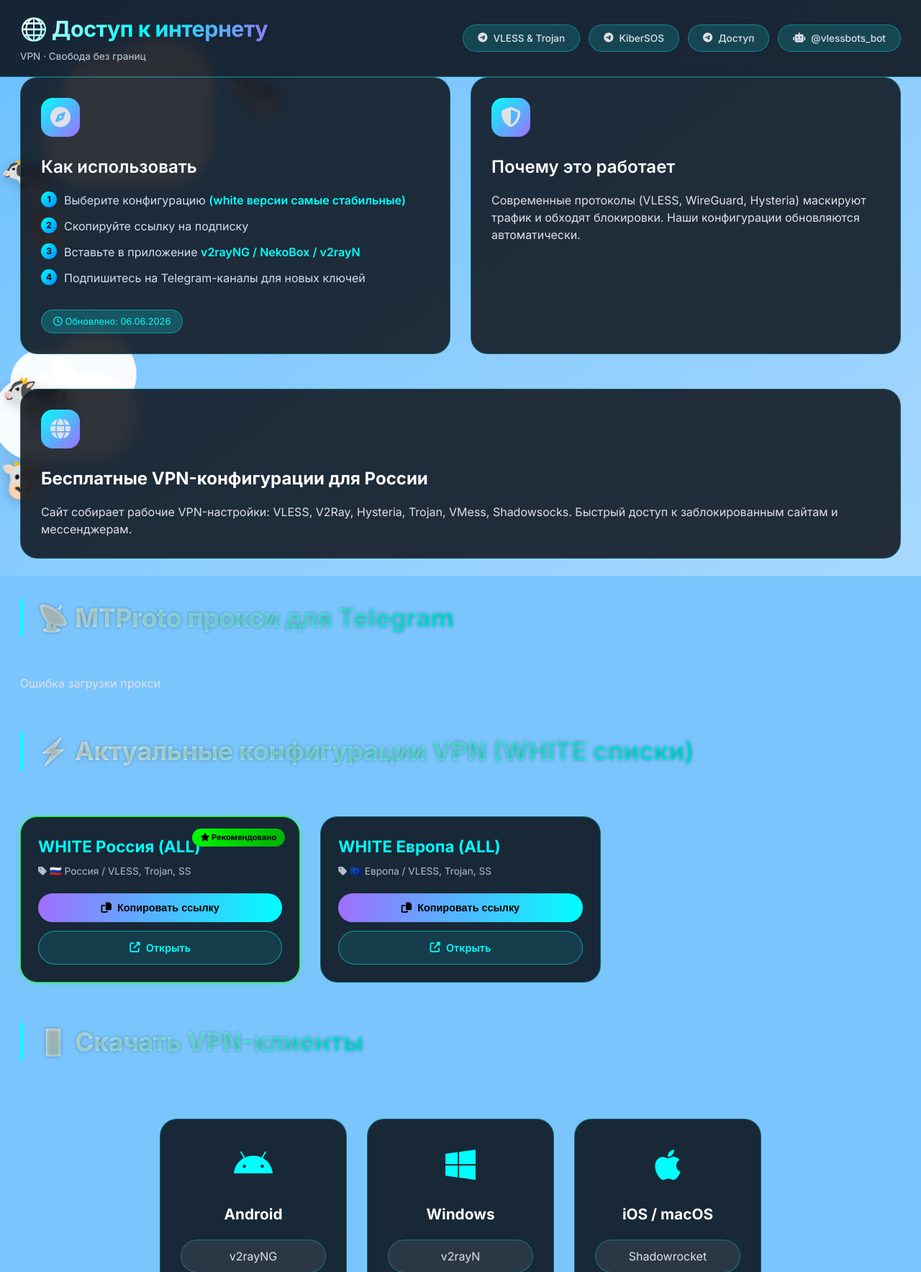
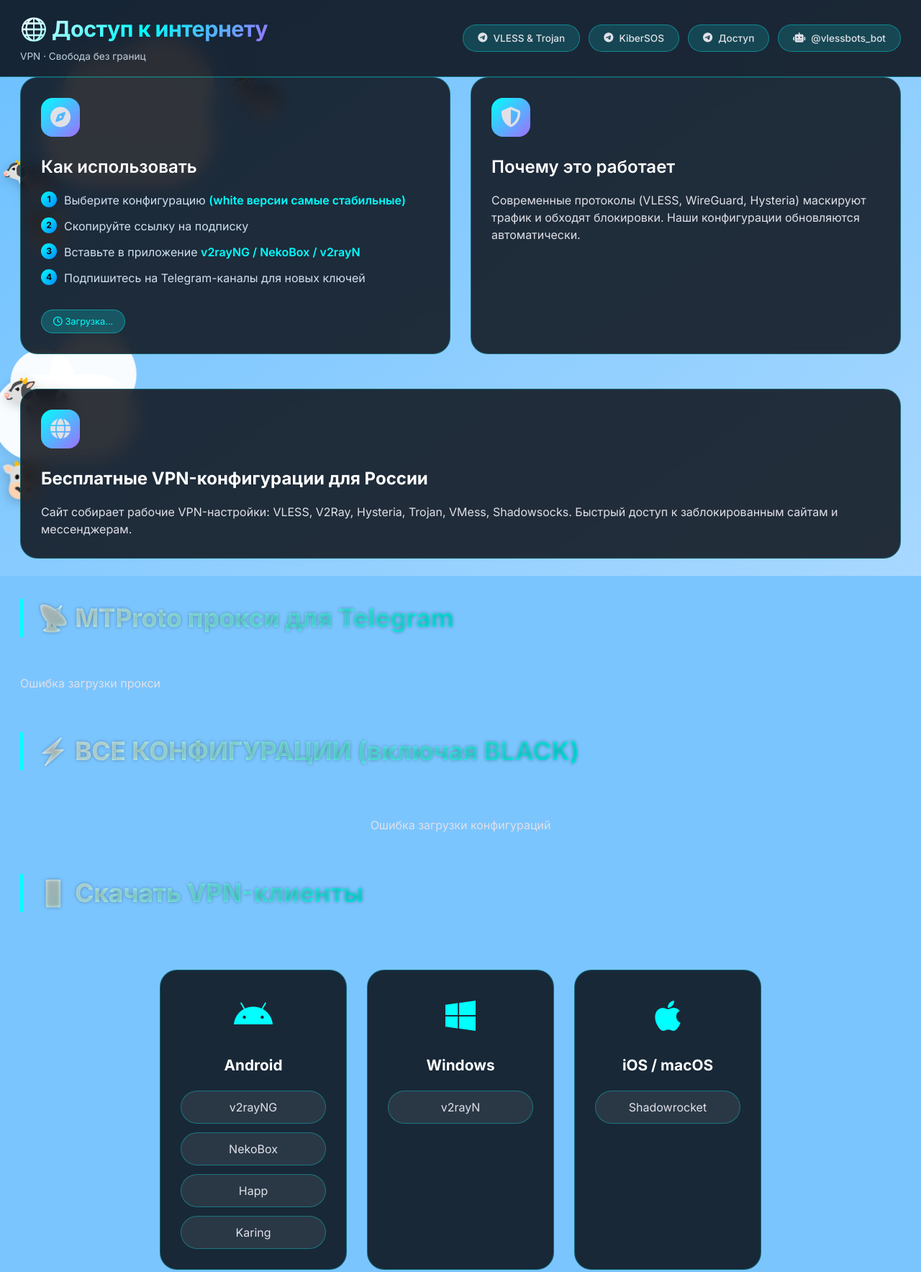
Before and after one commit to kort0881/internet-access-site, a Flask app: template templates/index.html in a window 1280 px wide. Shown: the top 1767 px of the page at 72% size. Run offline with Flask 3, Linux system fonts and the light colour scheme; the template is opened without the code that fills it, so the values that code supplies are empty.

Commit message:
Refactor button styles and update loading badge

```diff
--- a/templates/index.html
+++ b/templates/index.html
@@ -9,7 +9,6 @@
     <link href="https://fonts.googleapis.com/css2?family=Inter:opsz,wght@14..32,300;14..32,400;14..32,500;14..32,600;14..32,700;14..32,800&family=Roboto+Mono:wght@400;500;600;700&display=swap" rel="stylesheet">
     <link rel="stylesheet" href="https://cdnjs.cloudflare.com/ajax/libs/font-awesome/6.4.0/css/all.min.css">
     <style>
-        /* Стили – те же самые, что у тебя были (скопированы из твоего последнего варианта) */
         * { margin: 0; padding: 0; box-sizing: border-box; }
         body { font-family: 'Inter', system-ui, sans-serif; color: #e0e0e8; line-height: 1.5; min-height: 100vh; background: #7bc5ff; position: relative; }
         .sky-bg { position: fixed; top: 0; left: 0; width: 100%; height: 100%; z-index: -2; background: linear-gradient(145deg, #6bc0ff 0%, #a8d8ff 100%); overflow: hidden; }
@@ -62,12 +61,13 @@
         .config-card:hover { transform: translateY(-6px); border-color: #0ff; box-shadow: 0 16px 32px -12px rgba(0, 255, 255, 0.3); }
         .recommended { border-color: #0f0; box-shadow: 0 0 15px rgba(0, 255, 0, 0.2); }
         .rec-badge { position: absolute; top: 16px; right: 20px; background: linear-gradient(135deg, #0f0, #0a0); color: #000; font-weight: bold; font-size: 0.7rem; padding: 4px 12px; border-radius: 30px; }
-        .config-name { font-size: 1.4rem; font-weight: 700; color: #0ff; margin-bottom: 8px; }
-        .config-category { font-size: 0.85rem; color: #b0c0d0; margin-bottom: 20px; }
-        .button-group { display: flex; flex-direction: column; gap: 12px; margin-top: 20px; }
-        .btn-neon { padding: 12px; border-radius: 40px; font-weight: 600; text-align: center; cursor: pointer; transition: all 0.2s; border: none; font-size: 0.9rem; display: flex; align-items: center; justify-content: center; gap: 8px; text-decoration: none; background: rgba(0, 255, 255, 0.1); border: 1px solid rgba(0, 255, 255, 0.5); color: #0ff; }
-        .btn-copy { background: linear-gradient(95deg, #a06eff, #0ff); color: #000; font-weight: 700; border: none; }
-        .btn-copy:hover { transform: scale(1.02); box-shadow: 0 0 20px #0ff; }
+        /* Обычная неоновая кнопка (сине-фиолетовая) */
+        .btn-neon { padding: 12px; border-radius: 40px; font-weight: 600; text-align: center; cursor: pointer; transition: all 0.2s; border: none; font-size: 0.9rem; display: flex; align-items: center; justify-content: center; gap: 8px; text-decoration: none; background: linear-gradient(95deg, #a06eff, #0ff); color: #000; font-weight: 700; }
+        .btn-neon:hover { transform: scale(1.02); box-shadow: 0 0 20px #0ff; }
+        /* Чёрная кнопка (для BLACK) */
+        .btn-black { background: linear-gradient(95deg, #1a1a1a, #2a2a2a); color: #aaa; border: 1px solid #555; box-shadow: 0 0 5px rgba(0,0,0,0.5); }
+        .btn-black:hover { box-shadow: 0 0 15px #333; border-color: #888; color: #fff; }
+        .btn-link { background: rgba(0, 255, 255, 0.1); border: 1px solid rgba(0, 255, 255, 0.5); color: #0ff; background: transparent; color: #0ff; font-weight: 600; }
         .btn-link:hover { background: rgba(0, 255, 255, 0.25); border-color: #0ff; }
         .proxy-grid { display: flex; flex-wrap: wrap; gap: 14px; margin-top: 20px; }
         .proxy-item { background: rgba(0, 136, 204, 0.25); border: 1px solid rgba(0, 255, 255, 0.5); padding: 10px 22px; border-radius: 60px; color: #0ff; text-decoration: none; font-weight: 500; transition: 0.2s; display: inline-flex; align-items: center; gap: 8px; }
@@ -123,7 +123,7 @@
                     <li>Вставьте в приложение <span class="highlight">v2rayNG / NekoBox / v2rayN</span></li>
                     <li>Подпишитесь на Telegram-каналы для новых ключей</li>
                 </ul>
-                <div class="update-badge"><i class="far fa-clock"></i> Обновлено: 06.06.2026</div>
+                <div class="update-badge" id="update-badge"><i class="far fa-clock"></i> Загрузка...</div>
             </div>
             <div class="info-card">
                 <div class="info-icon"><i class="fas fa-shield-alt"></i></div>
@@ -144,34 +144,8 @@
         </div>
 
         <div class="section">
-            <h2 class="section-title">⚡ Актуальные конфигурации VPN (WHITE списки)</h2>
-            <div class="configs-grid">
-                <div class="config-card recommended">
-                    <div class="rec-badge"><i class="fas fa-star"></i> Рекомендовано</div>
-                    <div class="config-name">WHITE Россия (ALL)</div>
-                    <div class="config-category"><i class="fas fa-tag"></i> 🇷🇺 Россия / VLESS, Trojan, SS</div>
-                    <div class="button-group">
-                        <button class="btn-neon btn-copy" onclick="copyToClipboard(this, 'https://raw.githubusercontent.com/kort0881/vpn-checker-backend/main/checked/RU_Best/ru_white_all_WHITE.txt')">
-                            <i class="fas fa-copy"></i> Копировать ссылку
-                        </button>
-                        <a href="https://raw.githubusercontent.com/kort0881/vpn-checker-backend/main/checked/RU_Best/ru_white_all_WHITE.txt" target="_blank" class="btn-neon btn-link">
-                            <i class="fas fa-external-link-alt"></i> Открыть
-                        </a>
-                    </div>
-                </div>
-                <div class="config-card">
-                    <div class="config-name">WHITE Европа (ALL)</div>
-                    <div class="config-category"><i class="fas fa-tag"></i> 🇪🇺 Европа / VLESS, Trojan, SS</div>
-                    <div class="button-group">
-                        <button class="btn-neon btn-copy" onclick="copyToClipboard(this, 'https://raw.githubusercontent.com/kort0881/vpn-checker-backend/main/checked/My_Euro/my_euro_all_WHITE.txt')">
-                            <i class="fas fa-copy"></i> Копировать ссылку
-                        </button>
-                        <a href="https://raw.githubusercontent.com/kort0881/vpn-checker-backend/main/checked/My_Euro/my_euro_all_WHITE.txt" target="_blank" class="btn-neon btn-link">
-                            <i class="fas fa-external-link-alt"></i> Открыть
-                        </a>
-                    </div>
-                </div>
-            </div>
+            <h2 class="section-title">⚡ ВСЕ КОНФИГУРАЦИИ (включая BLACK)</h2>
+            <div id="configs-grid" class="configs-grid">Загружаем конфигурации...</div>
         </div>
 
         <div class="section">
@@ -199,7 +173,11 @@
                 button.style.background = 'linear-gradient(95deg, #00ff88, #00cc66)';
                 setTimeout(() => {
                     button.innerHTML = original;
-                    button.style.background = '';
+                    if (button.classList.contains('btn-black')) {
+                        button.style.background = 'linear-gradient(95deg, #1a1a1a, #2a2a2a)';
+                    } else {
+                        button.style.background = '';
+                    }
                 }, 2000);
             }).catch(() => {
                 const textarea = document.createElement('textarea');
@@ -211,7 +189,11 @@
                 button.innerHTML = '<i class="fas fa-check"></i> Скопировано!';
                 setTimeout(() => {
                     button.innerHTML = original;
-                    button.style.background = '';
+                    if (button.classList.contains('btn-black')) {
+                        button.style.background = 'linear-gradient(95deg, #1a1a1a, #2a2a2a)';
+                    } else {
+                        button.style.background = '';
+                    }
                 }, 2000);
             });
         }
@@ -240,8 +222,112 @@
             }
         }
 
+        async function loadConfigs() {
+            const container = document.getElementById('configs-grid');
+            if (!container) return;
+            try {
+                const apiUrl = 'https://api.github.com/repos/kort0881/vpn-checker-backend/contents/checked/subscriptions_list.txt?ts=' + Date.now();
+                const resp = await fetch(apiUrl);
+                if (!resp.ok) throw new Error(`HTTP ${resp.status}`);
+                const data = await resp.json();
+                const content = atob(data.content);
+                const lines = content.split('\n');
+
+                // Парсим все секции и ссылки
+                const sections = [];
+                let currentSection = null;
+                for (let line of lines) {
+                    line = line.trim();
+                    if (line.startsWith('===') && line.includes('===')) {
+                        if (currentSection) sections.push(currentSection);
+                        currentSection = { title: line, urls: [] };
+                    } else if (currentSection && line.startsWith('http')) {
+                        currentSection.urls.push(line);
+                    }
+                }
+                if (currentSection) sections.push(currentSection);
+
+                // Получаем дату обновления
+                let lastUpdate = '';
+                for (let line of lines) {
+                    if (line.startsWith('# Generated:')) {
+                        const match = line.match(/# Generated: (.*?) UTC/);
+                        if (match) lastUpdate = match[1];
+                        break;
+                    }
+                }
+                const badge = document.getElementById('update-badge');
+                if (lastUpdate) badge.innerHTML = `<i class="far fa-clock"></i> Обновлено: ${lastUpdate.replace('T', ' ')} UTC`;
+                else badge.innerHTML = `<i class="far fa-clock"></i> Обновлено: сейчас`;
+
+                if (sections.length === 0 || sections.every(s => s.urls.length === 0)) {
+                    container.innerHTML = '<div style="grid-column:1/-1;text-align:center;">Нет конфигураций</div>';
+                    return;
+                }
+
+                container.innerHTML = '';
+                let globalIdx = 0;
+                for (let section of sections) {
+                    if (section.urls.length === 0) continue;
+                    // Заголовок секции
+                    const sectionTitle = document.createElement('div');
+                    sectionTitle.style.gridColumn = '1/-1';
+                    sectionTitle.style.marginTop = '20px';
+                    sectionTitle.style.marginBottom = '10px';
+                    sectionTitle.style.fontSize = '1.3rem';
+                    sectionTitle.style.fontWeight = 'bold';
+                    sectionTitle.style.color = section.title.includes('BLACK') || section.title.includes('⚠️') ? '#888' : '#0ff';
+                    sectionTitle.style.borderLeft = `3px solid ${section.title.includes('BLACK') || section.title.includes('⚠️') ? '#888' : '#0ff'}`;
+                    sectionTitle.style.paddingLeft = '15px';
+                    sectionTitle.innerHTML = section.title.replace(/===/g, '').trim();
+                    container.appendChild(sectionTitle);
+
+                    for (let url of section.urls) {
+                        globalIdx++;
+                        let name = url.split('/').pop().replace('.txt', '').replace(/_/g, ' ');
+                        const isBlack = section.title.includes('BLACK') || section.title.includes('⚠️');
+                        const category = url.includes('RU_Best') ? '🇷🇺 Россия' : (url.includes('My_Euro') ? '🇪🇺 Европа' : '🌍 Общий');
+                        const card = document.createElement('div');
+                        card.className = 'config-card';
+                        if (globalIdx === 1 && !isBlack) card.classList.add('recommended');
+                        const nameDiv = document.createElement('div');
+                        nameDiv.className = 'config-name';
+                        nameDiv.textContent = name;
+                        card.appendChild(nameDiv);
+                        const catDiv = document.createElement('div');
+                        catDiv.className = 'config-category';
+                        catDiv.innerHTML = `<i class="fas fa-tag"></i> ${category}`;
+                        card.appendChild(catDiv);
+                        const btnGroup = document.createElement('div');
+                        btnGroup.className = 'button-group';
+
+                        const copyBtn = document.createElement('button');
+                        copyBtn.className = 'btn-neon';
+                        if (isBlack) copyBtn.classList.add('btn-black');
+                        copyBtn.innerHTML = '<i class="fas fa-copy"></i> Копировать ссылку (сотни ключей)';
+                        copyBtn.onclick = () => copyToClipboard(copyBtn, url);
+                        btnGroup.appendChild(copyBtn);
+
+                        const openLink = document.createElement('a');
+                        openLink.href = url;
+                        openLink.target = '_blank';
+                        openLink.className = 'btn-neon btn-link';
+                        openLink.innerHTML = '<i class="fas fa-external-link-alt"></i> Открыть';
+                        btnGroup.appendChild(openLink);
+
+                        card.appendChild(btnGroup);
+                        container.appendChild(card);
+                    }
+                }
+            } catch(e) {
+                console.error(e);
+                container.innerHTML = '<div style="grid-column:1/-1;text-align:center;">Ошибка загрузки конфигураций</div>';
+            }
+        }
+
         document.addEventListener('DOMContentLoaded', () => {
             loadProxies();
+            loadConfigs();
         });
     </script>
 </body>
```
